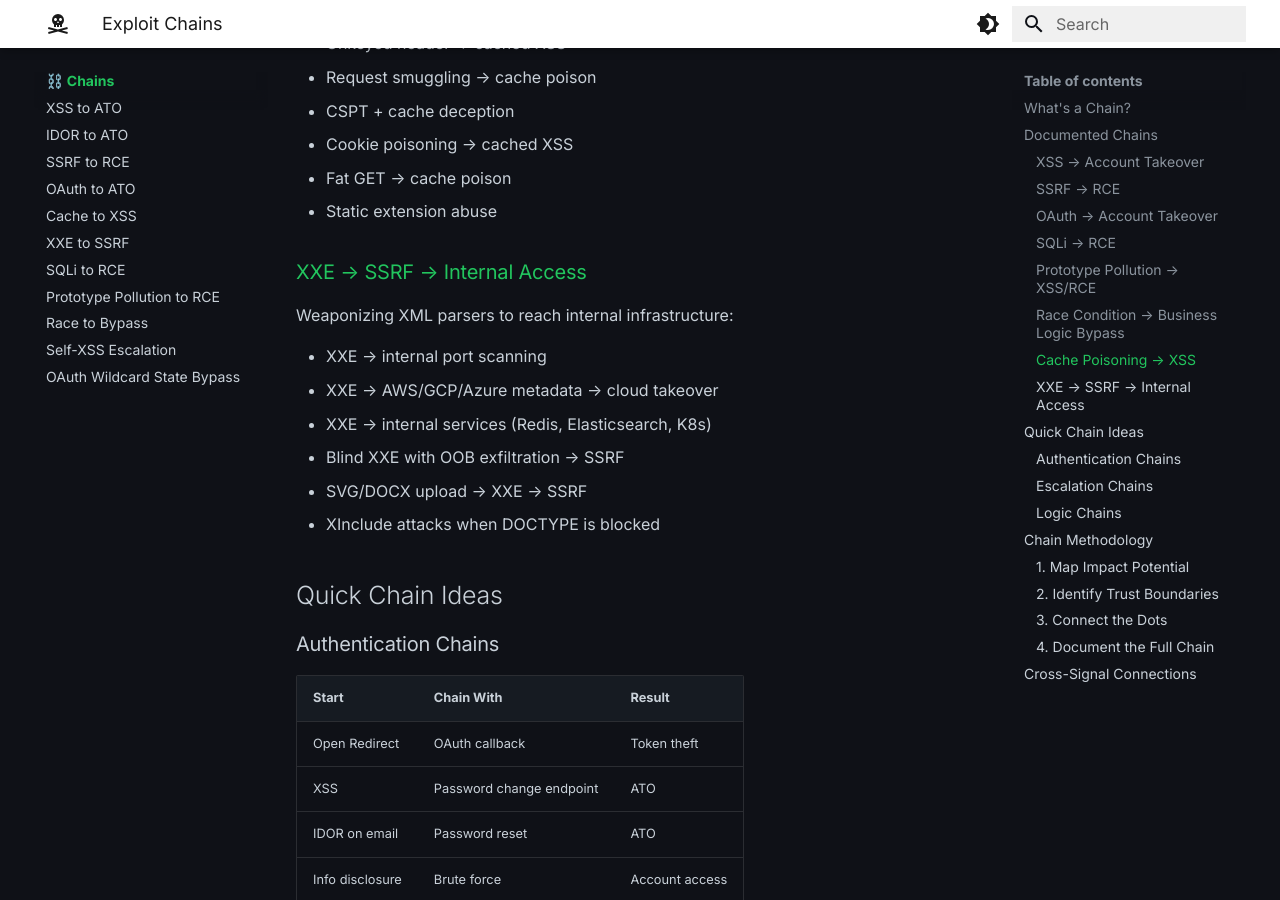
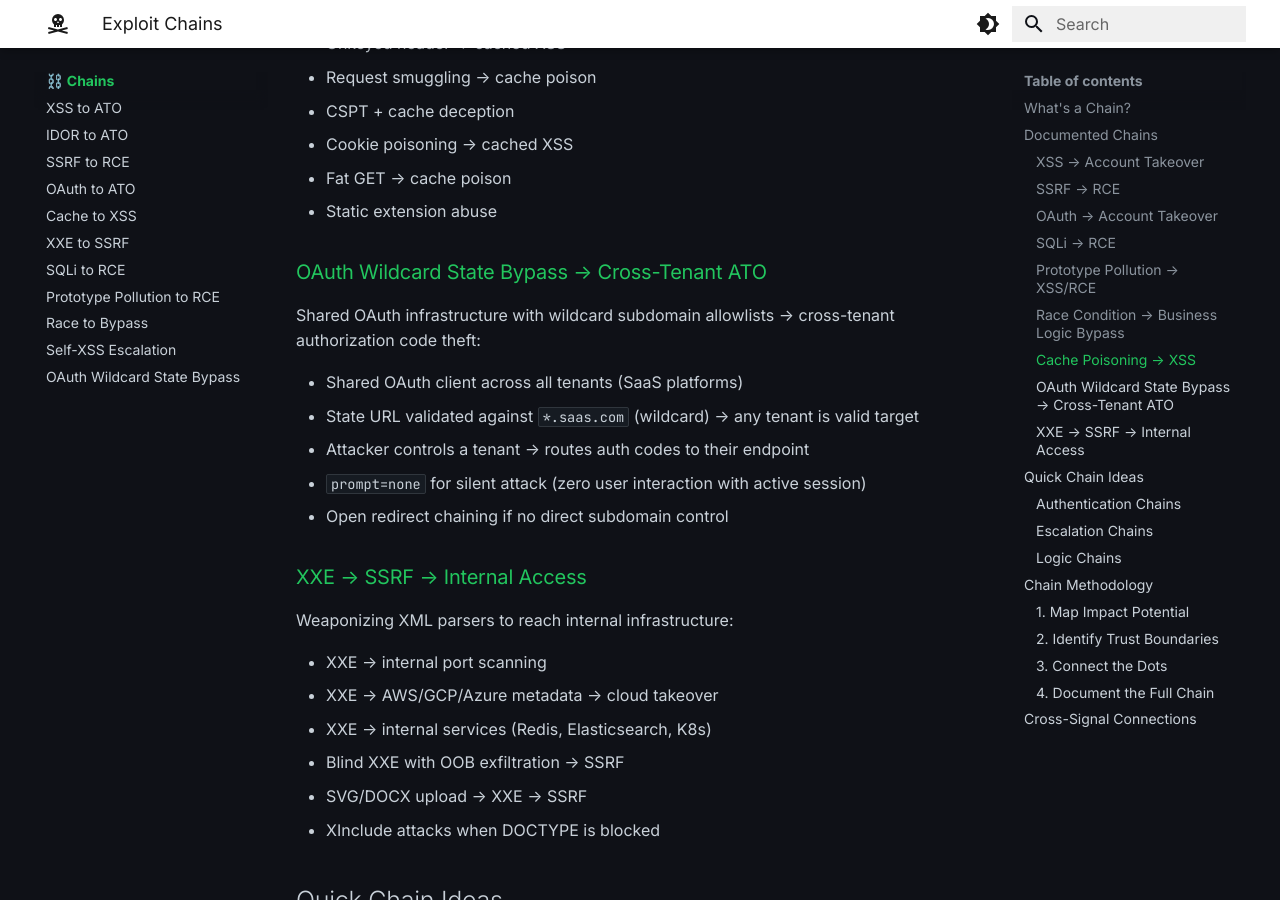
Before and after one commit to noobosaurus-r3x/hackus-codex, an MkDocs documentation site: the page built from docs/chains/index.md, in a window 1280 px wide and 900 px high, scrolled down 2720 px. Built offline with MkDocs 1.6.1 and Material for MkDocs 9.7.7, drawn with Linux system fonts in a browser that asks for light colours.

Commit message:
docs: add OAuth wildcard state bypass to chains/index.md

```diff
--- a/docs/chains/index.md
+++ b/docs/chains/index.md
@@ -96,6 +96,16 @@ From cache manipulation to persistent XSS:
 - Cookie poisoning → cached XSS
 - Fat GET → cache poison
 - Static extension abuse
+
+### [OAuth Wildcard State Bypass → Cross-Tenant ATO](oauth-wildcard-state-bypass.md)
+
+Shared OAuth infrastructure with wildcard subdomain allowlists → cross-tenant authorization code theft:
+
+- Shared OAuth client across all tenants (SaaS platforms)
+- State URL validated against `*.saas.com` (wildcard) → any tenant is valid target
+- Attacker controls a tenant → routes auth codes to their endpoint
+- `prompt=none` for silent attack (zero user interaction with active session)
+- Open redirect chaining if no direct subdomain control
 
 ### [XXE → SSRF → Internal Access](xxe-to-ssrf.md)
 
```
